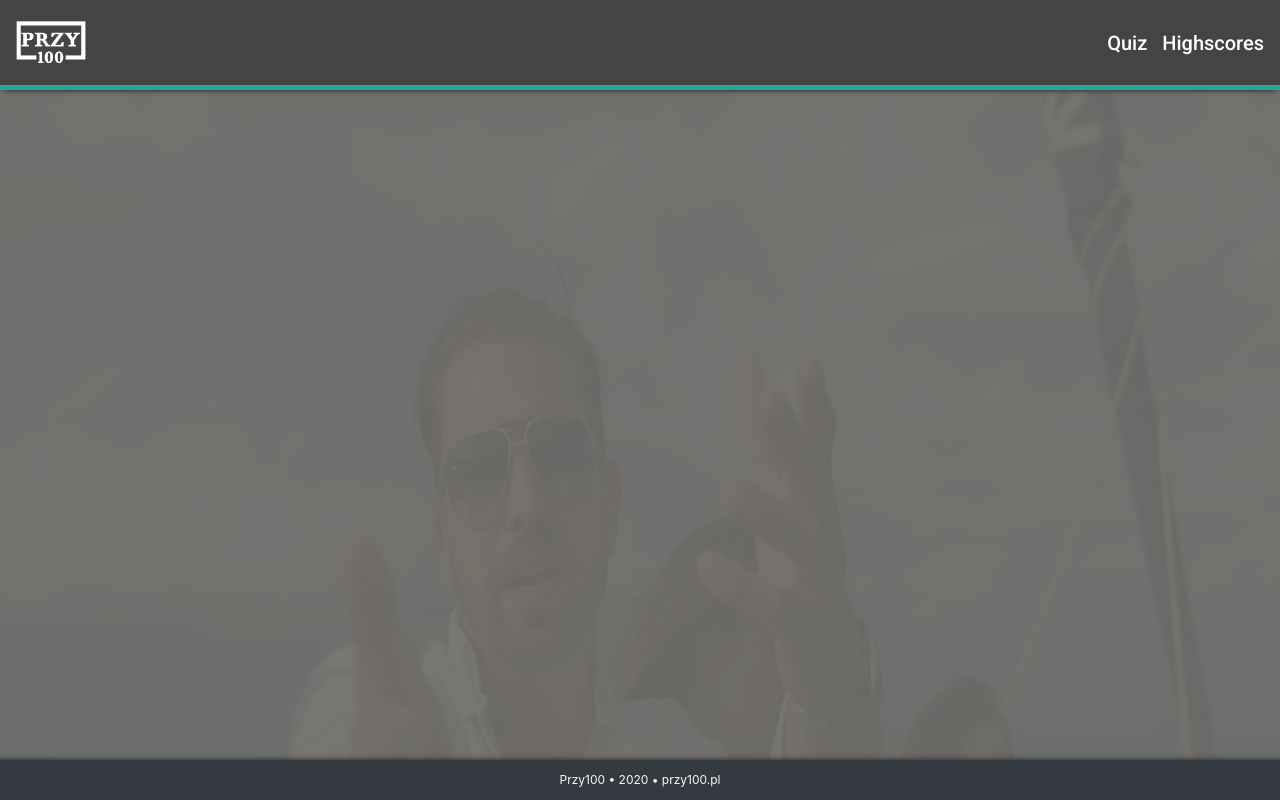
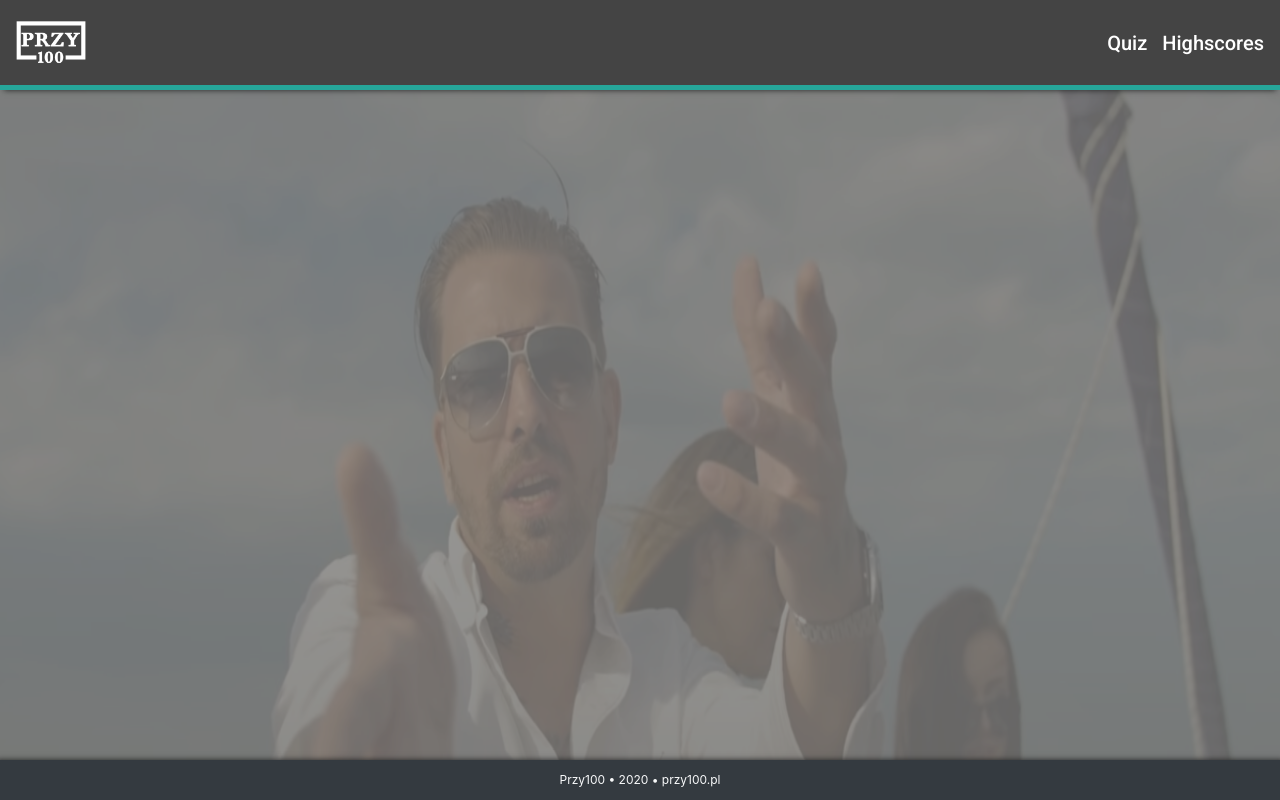
Before and after one commit to DariuszSkowron/Przy100, an Angular app in the folder front-end/: page / in a window 1280 px wide. Built offline with nearby package versions, Linux system fonts and the light colour scheme.

Commit message:
added page background

```diff
--- a/front-end/src/app/app.component.html
+++ b/front-end/src/app/app.component.html
@@ -6,6 +6,7 @@
   <mat-sidenav-content>
     <app-navbar (sidenavToggle)="sidenav.toggle()"></app-navbar>
     <main>
+      <div class="cd"></div>
       <div class="bg"></div>
         <div class="testing">
     <router-outlet></router-outlet>
--- a/front-end/src/styles.scss
+++ b/front-end/src/styles.scss
@@ -49,7 +49,8 @@
 //
 html, body {
   height: 100%;
-  margin: 0
+  margin: 0;
+
 }
 //body { margin: 0; font-family: Roboto, "Helvetica Neue", sans-serif;}
 
@@ -82,12 +83,15 @@ ul li.selected{
   //background: url("/assets/img/Sentino_background.png") !important;
   background-size: cover;
   position: absolute;
+  background-attachment: fixed;
+  //background-position: 0% 50%;
   margin: 0;
   padding: 0;
   width: 100%;
   height: 100%;
   z-index: -5;
-  background: url('/assets/img/Sentino_background.png');
+  //background: url('/assets/img/Sentino_background.png') no-repeat center;
+  background-image: url('/assets/img/Sentino_background.png');
   background-size: 100% 100%;
   //background-position: top center;
   opacity: 0.6;
@@ -103,16 +107,29 @@ ul li.selected{
   //background: #0B0904;
   //background-size: cover;
   //opacity: 0.9;
+
   content: '';
-  position: absolute;
+  position: absolute !important;
   top: 0;
   right: 0;
   width: 100%;
   min-height: 100vh;
   z-index: -5 !important;
   background: #0B0904;
-  opacity: 0.9;
+  opacity: 0.7;
 }
+
+//.cd{
+//  content: '';
+//  position: fixed !important;
+//  top: 0;
+//  right: 0;
+//  width: 100%;
+//  min-height: 100vh;
+//  z-index: -5 !important;
+//  background: #0B0904;
+//  opacity: 0.4;
+//}
 
 //.testing{
 //  z-index: 55 !important;
```
